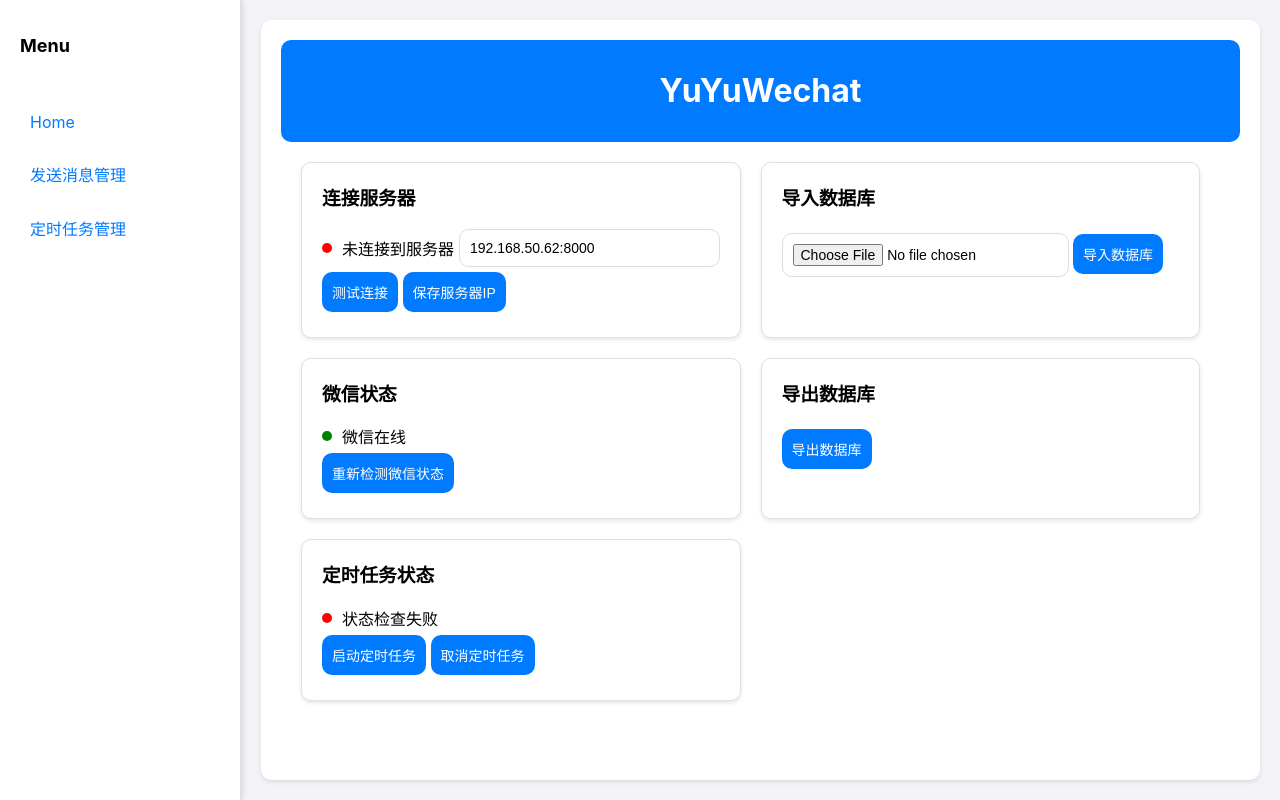
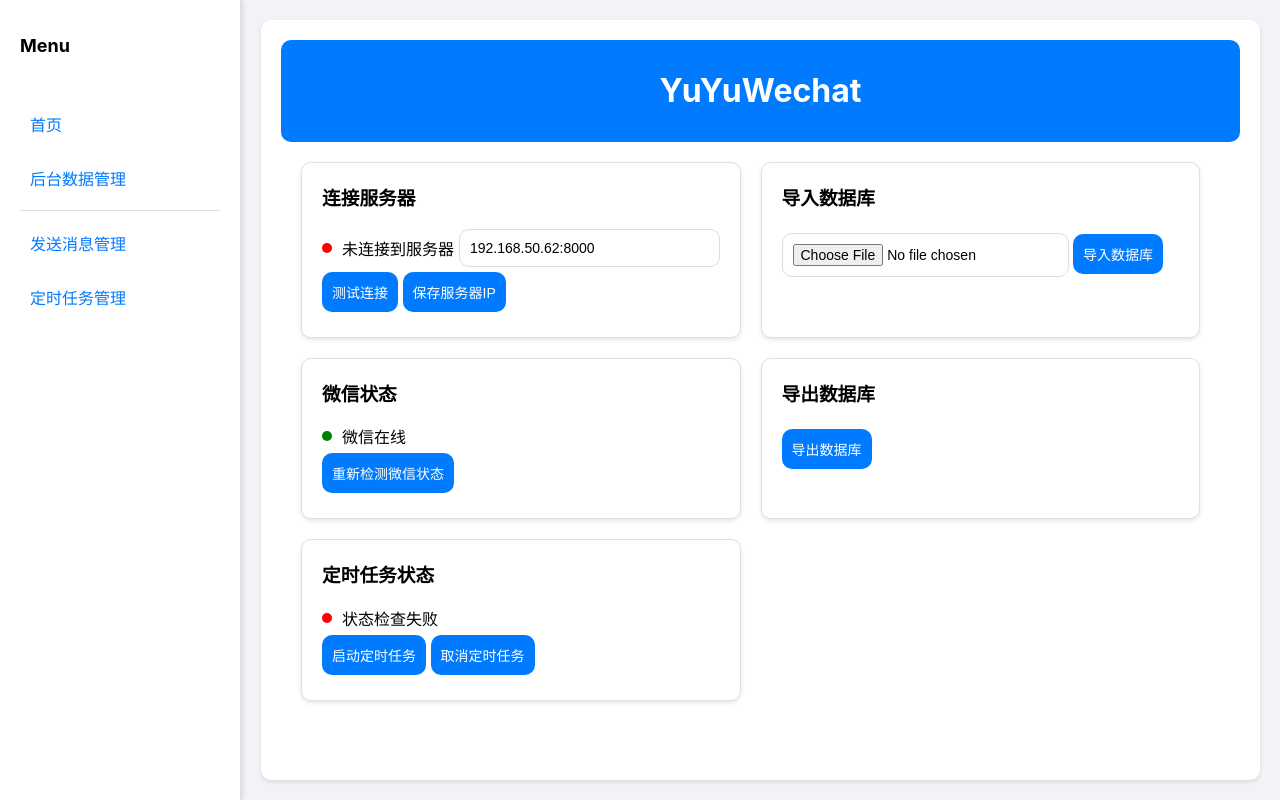
Before and after one commit to xieyumc/YuYuWechat, a Django app: page / in a window 1280 px wide. Run offline with Django 4.2, Linux system fonts and the light colour scheme; data comes from the database, SQL or seed files in the repository; data that the repository does not hold is empty; parts of the project's set-up code (start-up, migrations or seed data) failed here and were passed over.

Commit message:
fix：增加后台数据管理链接

```diff
--- a/YuYuWechatV2_Client/client_app/templates/home.html
+++ b/YuYuWechatV2_Client/client_app/templates/home.html
@@ -205,9 +205,11 @@
 <div class="sidebar">
     <h2>Menu</h2>
     <ul>
-        <li><a href="{% url 'home' %}">Home</a></li>
-        <li><a href="{% url 'send_message_management' %}">发送消息管理</a></li> <!-- 新增链接 -->
-        <li><a href="{% url 'schedule_management' %}">定时任务管理</a></li> <!-- 新增链接 -->
+        <li><a href="{% url 'home' %}">首页</a></li>
+        <li><a href="/admin">后台数据管理</a></li>
+        <li style="border-bottom: 1px solid #e0e0e0; margin: 10px 0;"></li> <!-- 分割线 -->
+        <li><a href="{% url 'send_message_management' %}">发送消息管理</a></li>
+        <li><a href="{% url 'schedule_management' %}">定时任务管理</a></li>
     </ul>
 </div>
 <div class="content">
--- a/YuYuWechatV2_Client/client_app/templates/schedule_management.html
+++ b/YuYuWechatV2_Client/client_app/templates/schedule_management.html
@@ -300,7 +300,9 @@
 <div class="sidebar">
     <h2>Menu</h2>
     <ul>
-        <li><a href="{% url 'home' %}">Home</a></li>
+        <li><a href="{% url 'home' %}">首页</a></li>
+        <li><a href="/admin">后台数据管理</a></li>
+        <li style="border-bottom: 1px solid #e0e0e0; margin: 10px 0;"></li> <!-- 分割线 -->
         <li><a href="{% url 'send_message_management' %}">发送消息管理</a></li>
         <li><a href="{% url 'schedule_management' %}">定时任务管理</a></li>
     </ul>
```
Also changed, not shown: YuYuWechatV2_Client/client_app/templates/send_message_management.html (+5 -3 lines).
